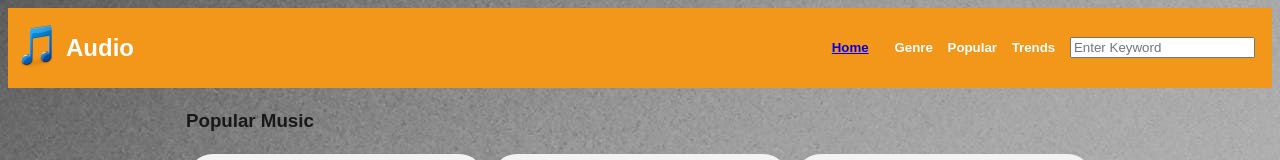
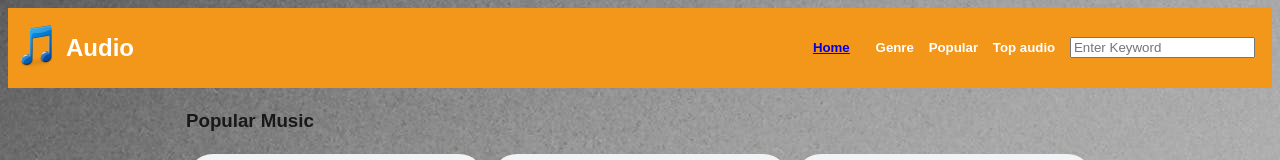
Before and after one commit to francis759/Media_website, a plain HTML site: page audio.html in a window 1280 px wide. Shown: the top 160 px of the page. Drawn offline with Linux system fonts and the light colour scheme.

Commit message:
Update audio.html file
Update audio page of media website

```diff
--- a/audio.html
+++ b/audio.html
@@ -31,7 +31,7 @@
                                         <a href="home.html">Home</a>&nbsp;&nbsp;&nbsp;&nbsp;&nbsp;&nbsp;
                                         <a >Genre</a>&nbsp;&nbsp;&nbsp;
                                         <a >Popular</a>&nbsp;&nbsp;&nbsp;
-                                        <a >Trends</a>&nbsp;&nbsp;&nbsp;
+                                        <a >Top audio</a>&nbsp;&nbsp;&nbsp;
                                         <input type="text" placeholder="Enter Keyword">&nbsp;&nbsp;&nbsp;
                                     </font>
                                 </h5>
```
